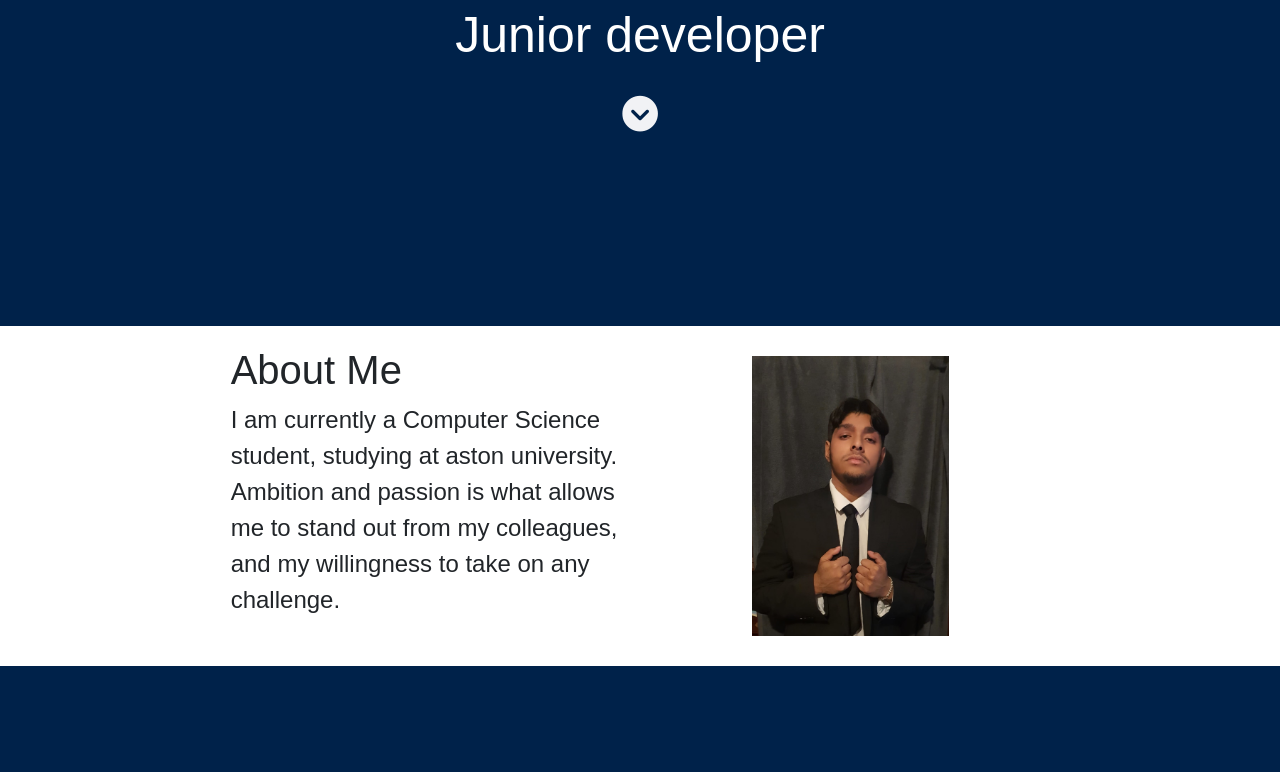
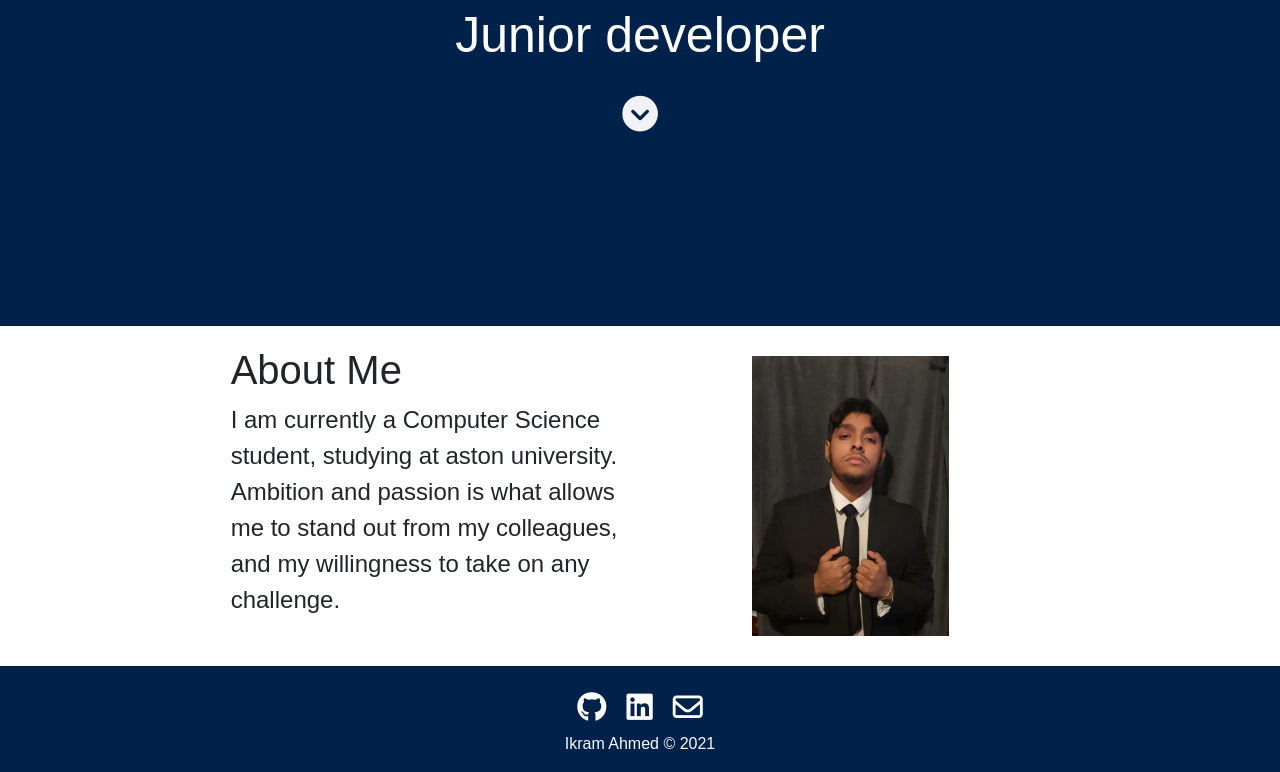
Before and after one commit to spunsosig/spunsosig.github.io, a website: page index.html in a window 1280 px wide. Shown: the part 408-1180 px from the top of the page. Before the commit the page ends 1074 px from the top, so only its background shows below. Drawn offline with nearby package versions, Linux system fonts and the light colour scheme.

Commit message:
added footer

```diff
--- a/css/style.css
+++ b/css/style.css
@@ -68,3 +68,9 @@ br {
     font-size: 20px;
     font-weight: lighter;
 }
+
+footer i{
+    font-size: 30px;
+    padding: 10px;
+    color: white;
+}
--- a/index.html
+++ b/index.html
@@ -58,6 +58,18 @@
         </div>
     </div>
 
+    <footer class="text-light py-3">
+        <div class="container d-flex justify-content-center align-items-center">
+          <a href="https://github.com/spunsosig"><i class="fab fa-github" style="color: #ffffff;"></i></a>
+          <a href="https://www.linkedin.com/feed/"><i class="fab fa-linkedin" style="color: #ffffff;"></i></a>
+          <a href="https://mail.google.com/mail/u/0/#inbox"><i class="far fa-envelope" style="color: #ffffff;"></i></a>
+        </div>
+        <div class="container d-flex justify-content-center align-items-center">
+            <p class="mb-0">Ikram Ahmed &copy; 2021</p>
+        </div>
+      </footer>
+
+
     <script src="https://unpkg.com/aos@next/dist/aos.js"></script>
     <script>
         AOS.init();
```
